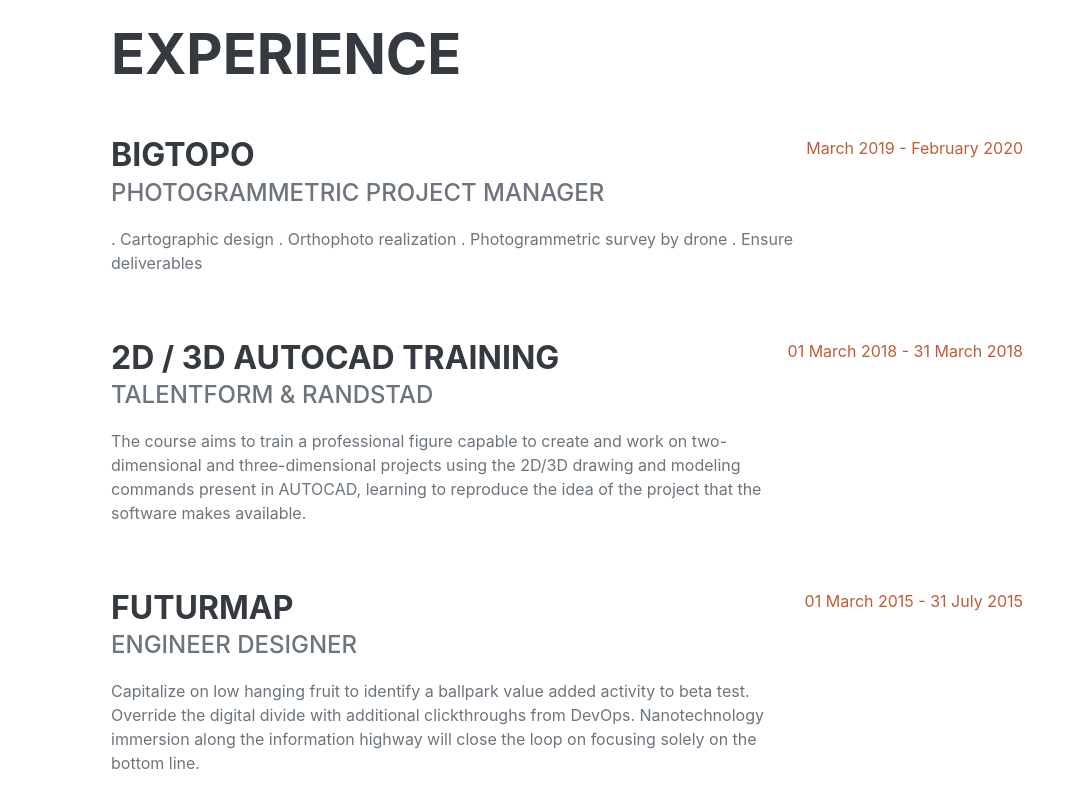
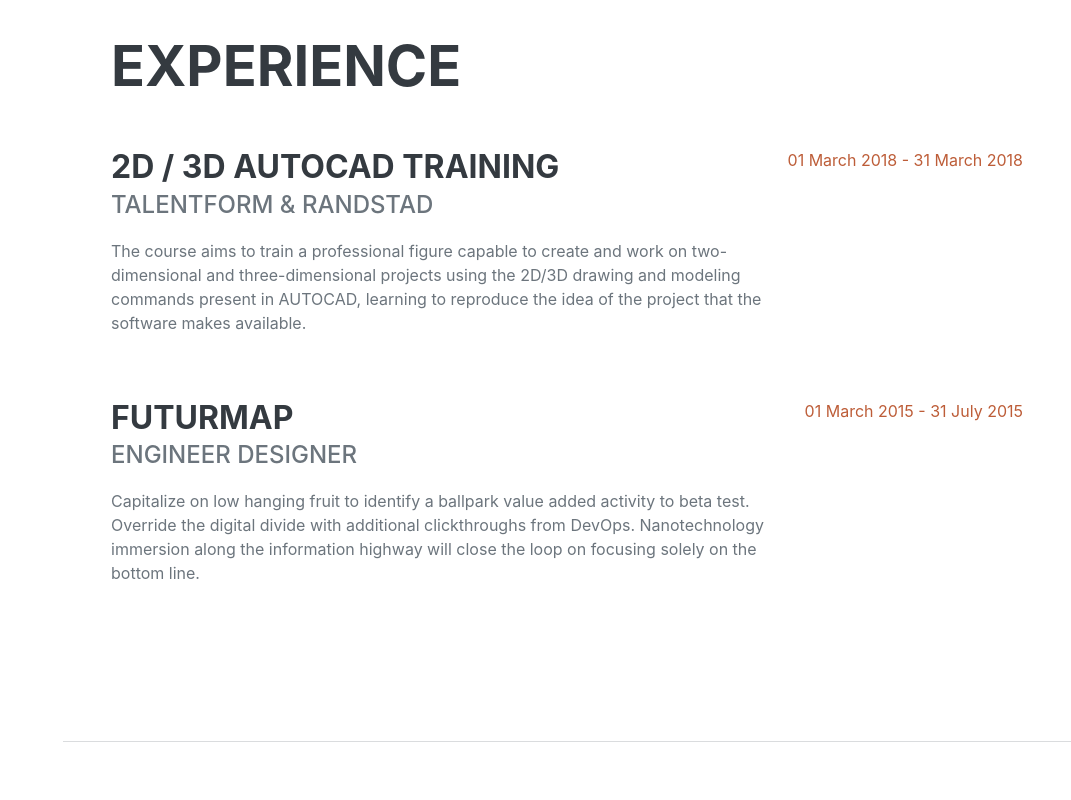
Before and after one commit to tsimbabigs/test.github.io, a plain HTML site: page index.html in a window 1280 px wide. Shown: the part 860-1660 px from the top of the page, without its empty margins (209-1280 px from the left). Drawn offline with nearby package versions, Linux system fonts and the light colour scheme; a web font is replaced by a local one.

Commit message:
Update index.html

```diff
--- a/index.html
+++ b/index.html
@@ -61,17 +61,6 @@
             <section class="resume-section" id="experience">
                 <div class="resume-section-content">
                     <h2 class="mb-5">Experience</h2>
-                    <div class="d-flex flex-column flex-md-row justify-content-between mb-5">
-                        <div class="flex-grow-1">
-                            <h3 class="mb-0">BIGTOPO</h3>
-                            <div class="subheading mb-3">Photogrammetric project manager</div>
-                            <p>  . Cartographic design
-                                 . Orthophoto realization
-                                 . Photogrammetric survey by drone
-                                 . Ensure deliverables</p>
-                        </div>
-                        <div class="flex-shrink-0"><span class="text-primary">March 2019 - February 2020</span></div>
-                    </div>
                     <div class="d-flex flex-column flex-md-row justify-content-between mb-5">
                         <div class="flex-grow-1">
                             <h3 class="mb-0">2D / 3D Autocad training</h3>
@@ -139,11 +128,11 @@
                 <div class="resume-section-content">
                     <h2 class="mb-5">Skills</h2>
                     <div class="subheading mb-3">CAD Design</div>
-                    <!-- <ul class="list-inline dev-icons">
+                    <ul class="list-inline dev-icons">
                         <li class="list-inline-item"><i class="fab fa-html5"></i></li>
                         <li class="list-inline-item"><i class="fab fa-css3-alt"></i></li>
                         <li class="list-inline-item"><i class="fab fa-autocad"></i></li>
-                    </ul> -->
+                    </ul>
                     <div class="subheading mb-3">Workflow</div>
                     <ul class="fa-ul mb-0">
                         <li>
```
